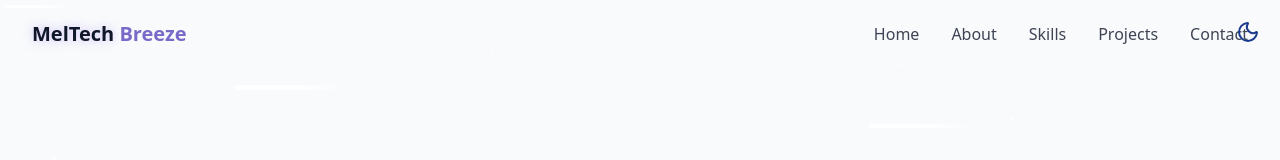
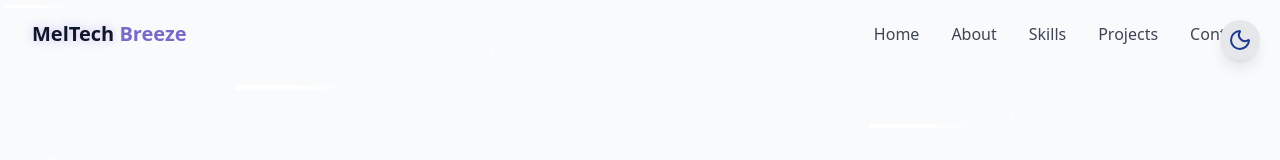
Before and after one commit to melvincbenjamin/meltech_breeze, a React (Vite) app: page / in a window 1280 px wide. Shown: the top 160 px of the page. Built offline with nearby package versions, Linux system fonts and the light colour scheme.

Commit message:
Update ThemeToggle.jsx

```diff
--- a/src/components/ThemeToggle.jsx
+++ b/src/components/ThemeToggle.jsx
@@ -28,9 +28,10 @@ export const ThemeToggle = () => {
   return (
     <button
       onClick={toggleTheme}
-      className= {cn(
-      "fixed max-sm:hidden top-5 right-5 z-50 rounded-full transition-colors duration-300",
-      "focus:outline-none"
+      className={cn(
+        "fixed top-3 center-3 sm:top-5 sm:right-5 z-50 p-2 rounded-full bg-gray-200 dark:bg-gray-800",
+        "shadow-lg hover:shadow-xl transition-all duration-300",
+        "focus:outline-none"
       )}
     >
       {isDarkMode ? (
```
